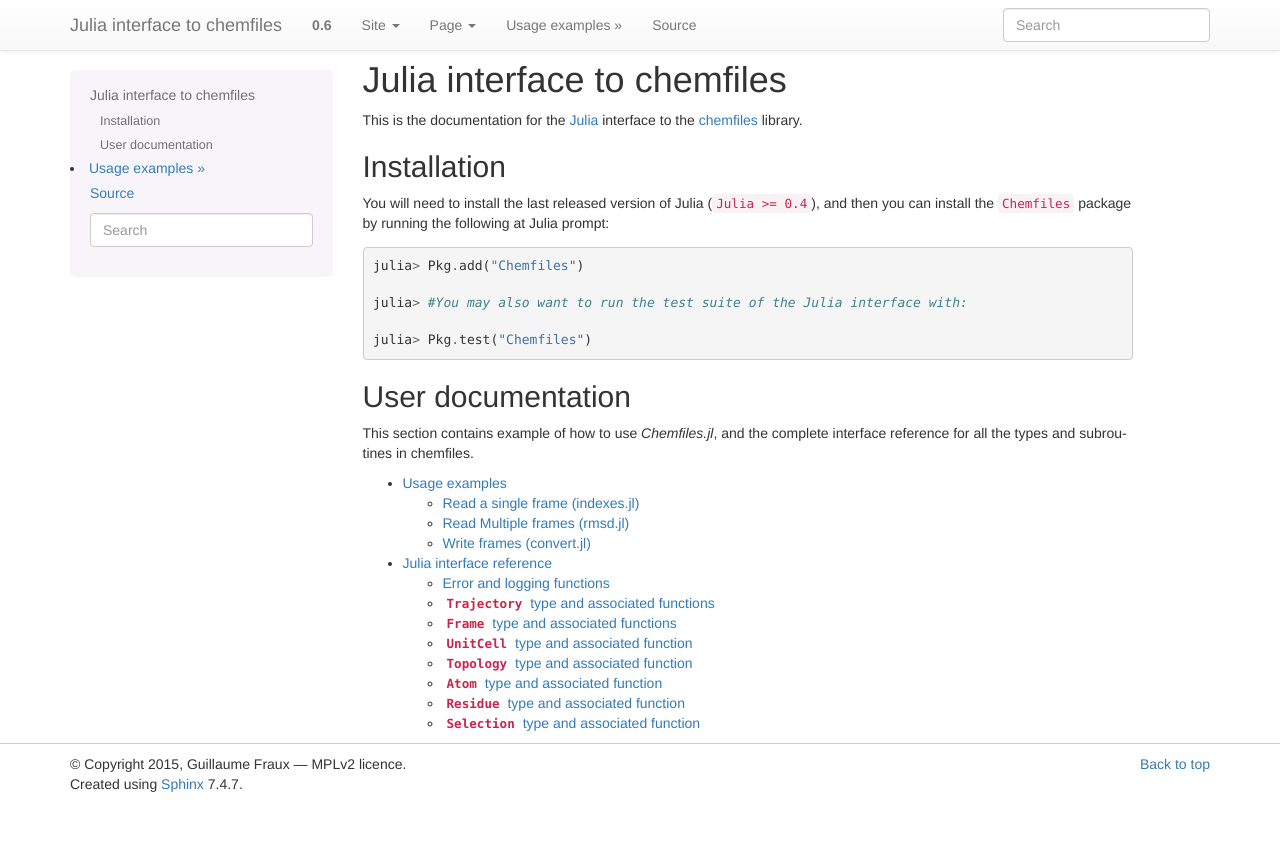
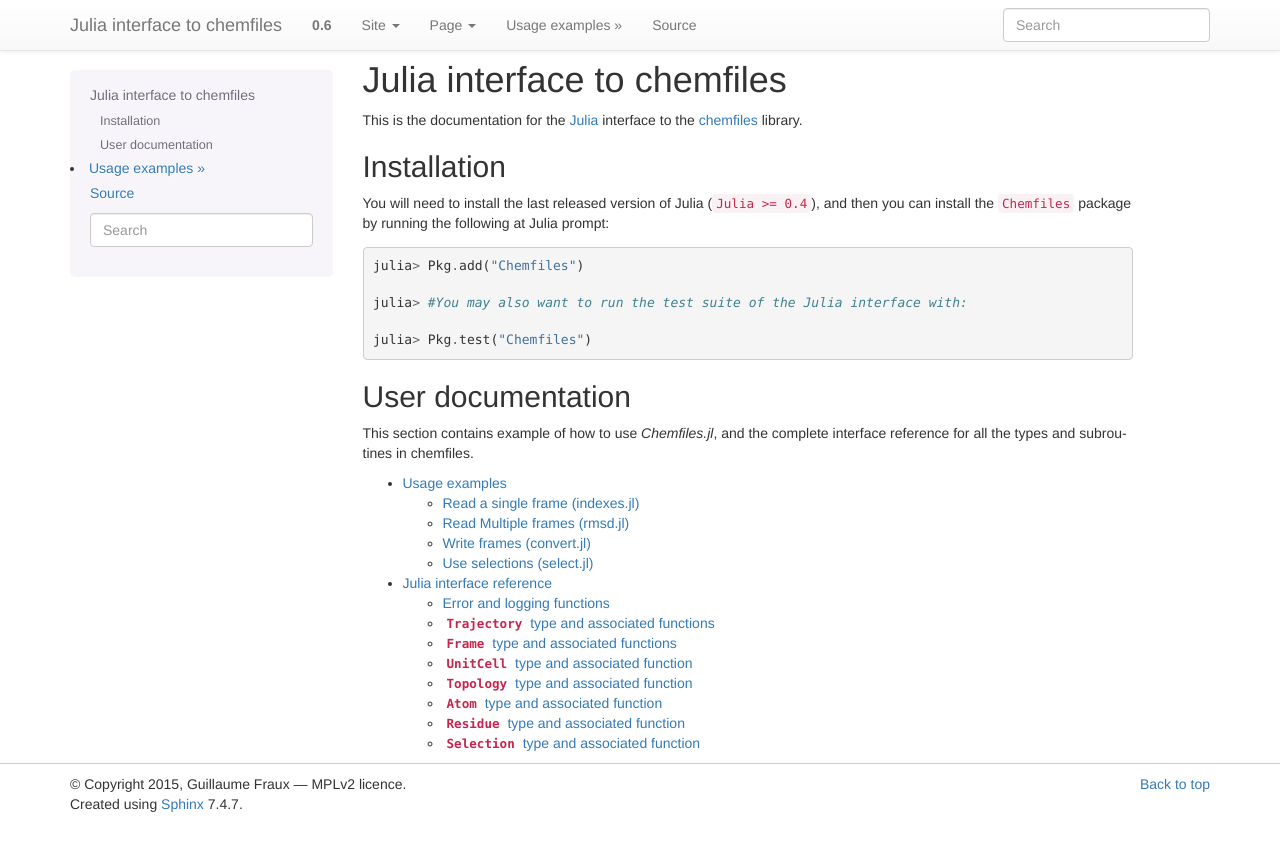
Before and after one commit to chemfiles/Chemfiles.jl, a Sphinx documentation site: the page built from doc/index.rst, in a window 1280 px wide. Shown: the top 851 px of the page. Built offline with Sphinx 7.4.7, drawn with Linux system fonts in a browser that asks for light colours.

Commit message:
Add an example using selections

```diff
--- a/doc/examples.rst
+++ b/doc/examples.rst
@@ -22,3 +22,10 @@ Write frames (convert.jl)
 .. literalinclude:: ../examples/convert.jl
    :language: julia
    :lines: 4-
+
+Use selections (select.jl)
+--------------------------
+
+.. literalinclude:: ../examples/select.jl
+   :language: julia
+   :lines: 4-
```
Also changed, not shown: 2 other files.
